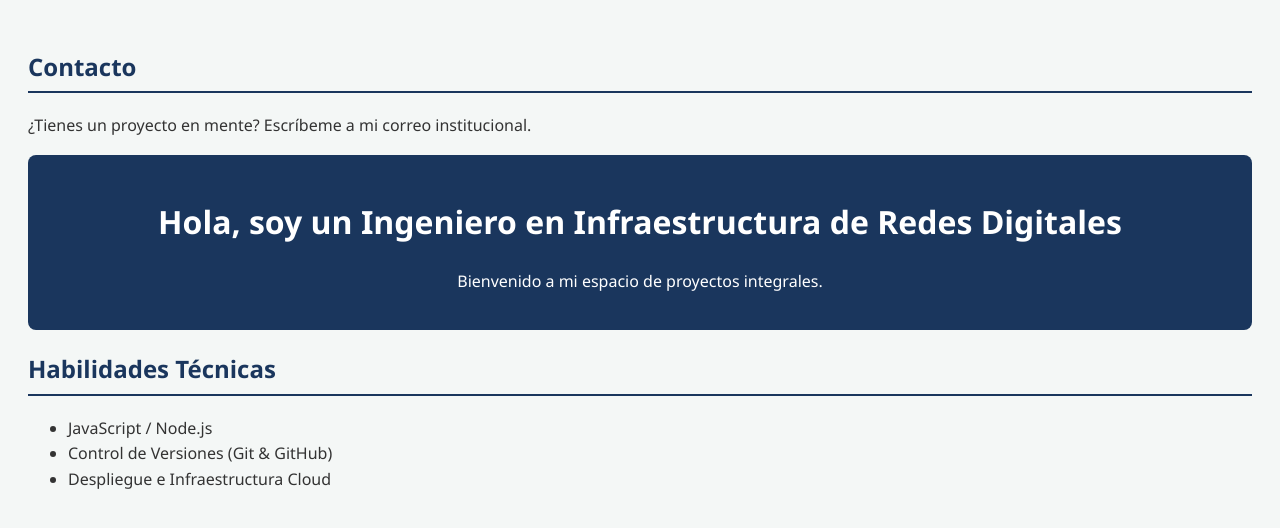
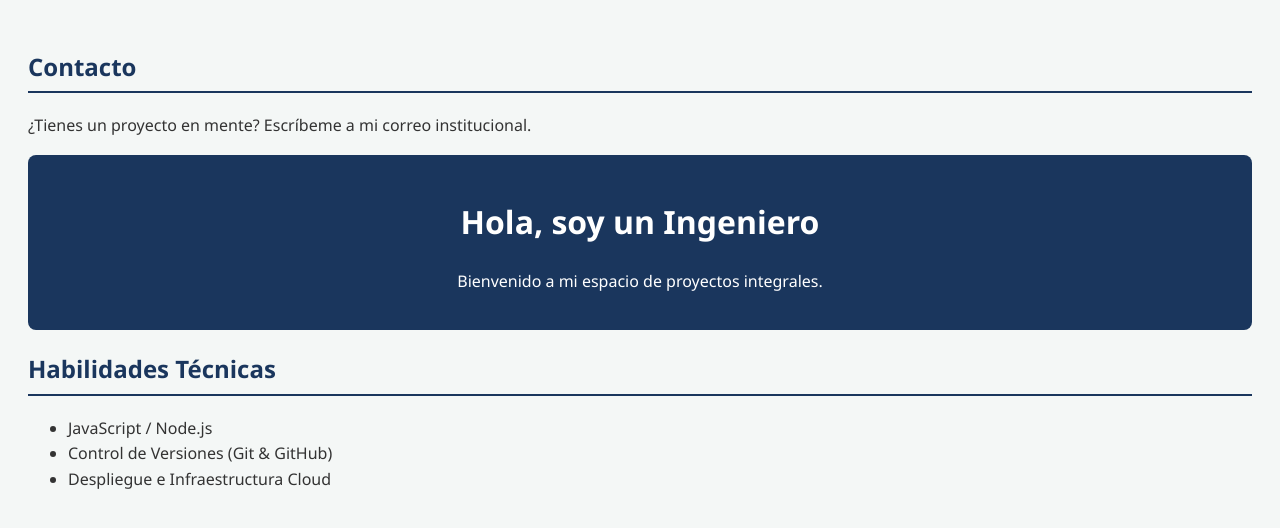
Before and after one commit to karla01109/repositorio_profesional, a plain HTML site: page indx.html in a window 1280 px wide. Drawn offline with Linux system fonts and the light colour scheme.

Commit message:
cambio de titulo in indx.html

```diff
--- a/indx.html
+++ b/indx.html
@@ -13,7 +13,7 @@
 </section>
 <header>
 
-<h1>Hola, soy un Ingeniero en Infraestructura de Redes Digitales </h1>
+<h1>Hola, soy un Ingeniero </h1>
 <p>Bienvenido a mi espacio de proyectos integrales. </p>
 </header>
 <main>
```
